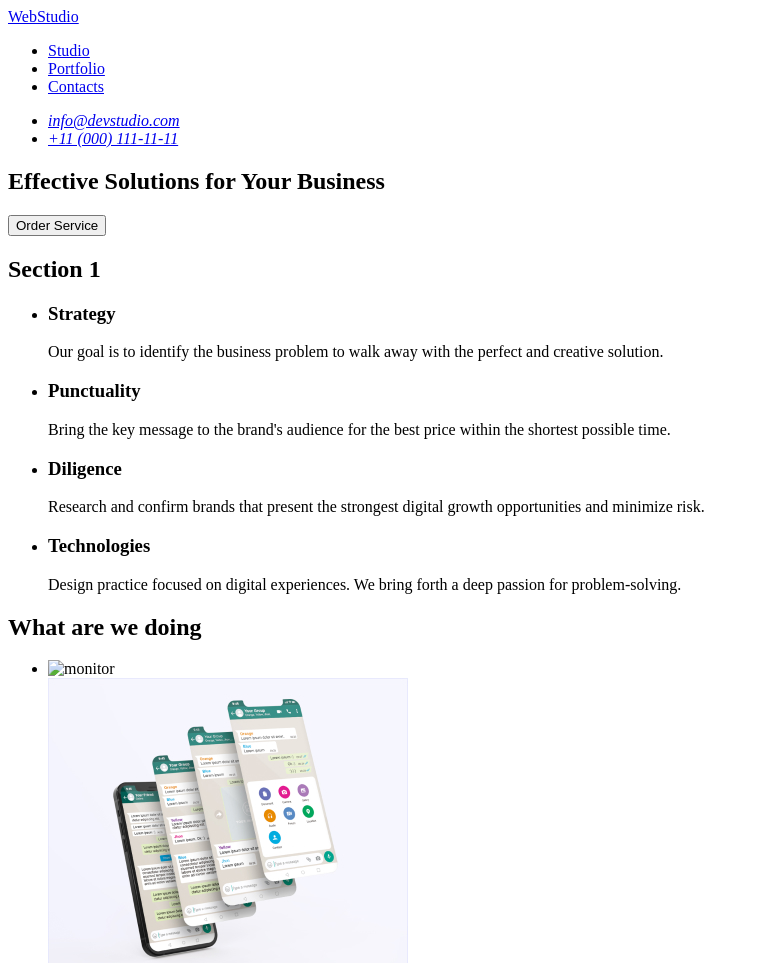
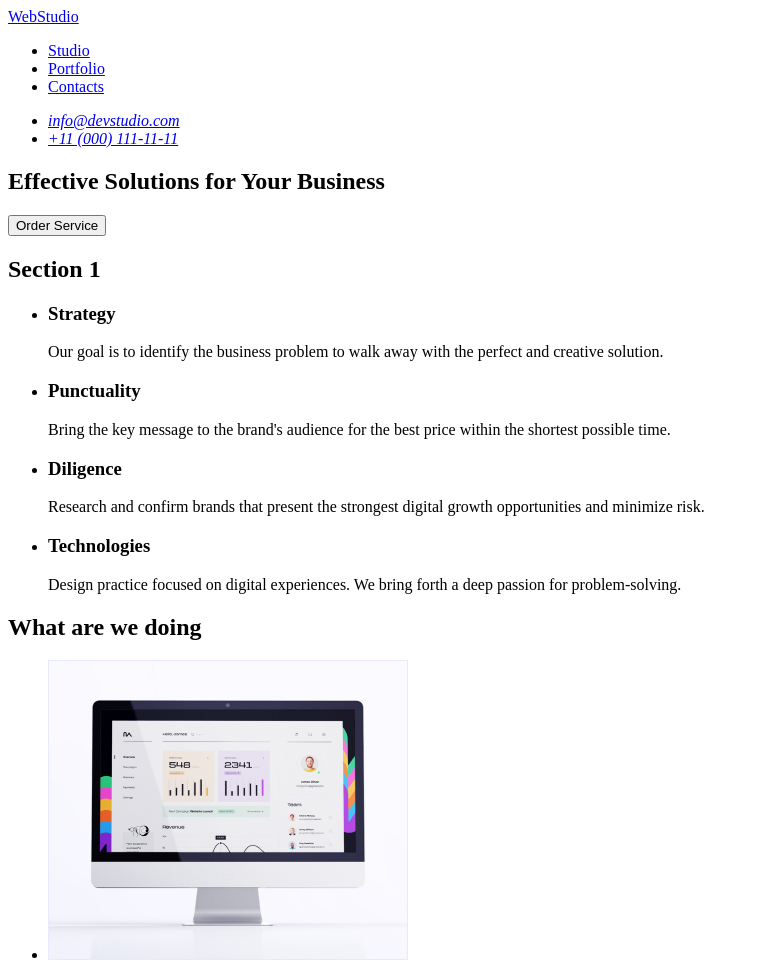
Before and after one commit to SaraSmarandoiu/goit-markup-hw-01, a plain HTML site: page index.html in a window 1280 px wide. Shown: the top 963 px of the page, without its empty margins (0-759 px from the left). Drawn offline with Linux system fonts and the light colour scheme.

Commit message:
Update index.html

```diff
--- a/index.html
+++ b/index.html
@@ -62,7 +62,7 @@
         <section id="portfolio">
             <h2>What are we doing</h2>
             <ul>
-                <li><img src="./images/" width="360" height="300" alt="monitor"></li>
+                <li><img src="./images/img1.jpg" width="360" height="300" alt="monitor"></li>
                 <li><img src="./images/img2.jpg" width="360" height="300" alt="phone"></li>
                 <li><img src="./images/img3.jpg" width="360" height="300" alt="laptop"></li>
             </ul>
```
